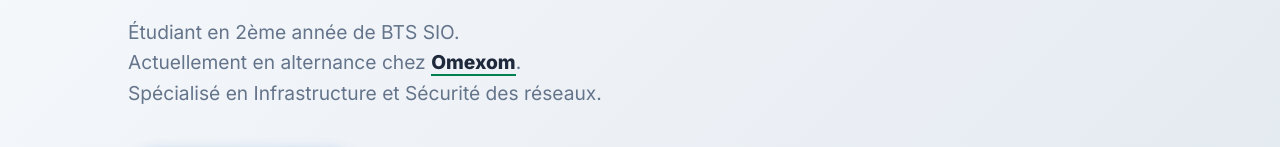
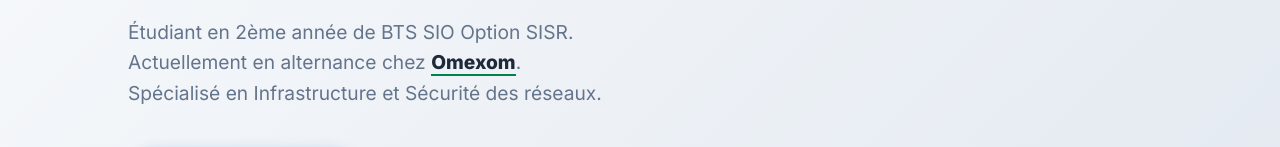
Before and after one commit to Li4mpro/Liamportfolio, a plain HTML site: page index.html in a window 1280 px wide. Shown: the part 314-461 px from the top of the page. Drawn offline with Linux system fonts and the light colour scheme.

Commit message:
Update index.html

```diff
--- a/index.html
+++ b/index.html
@@ -276,7 +276,7 @@
     <header id="accueil">
         <h2>Portfolio SISR</h2>
         <h1>Liam Gibergues</h1>
-        <p>Étudiant en 2ème année de BTS SIO.<br>
+        <p>Étudiant en 2ème année de BTS SIO Option SISR.<br>
         Actuellement en alternance chez <span class="highlight-company">Omexom</span>.<br>
         Spécialisé en Infrastructure et Sécurité des réseaux.</p>
 
```
